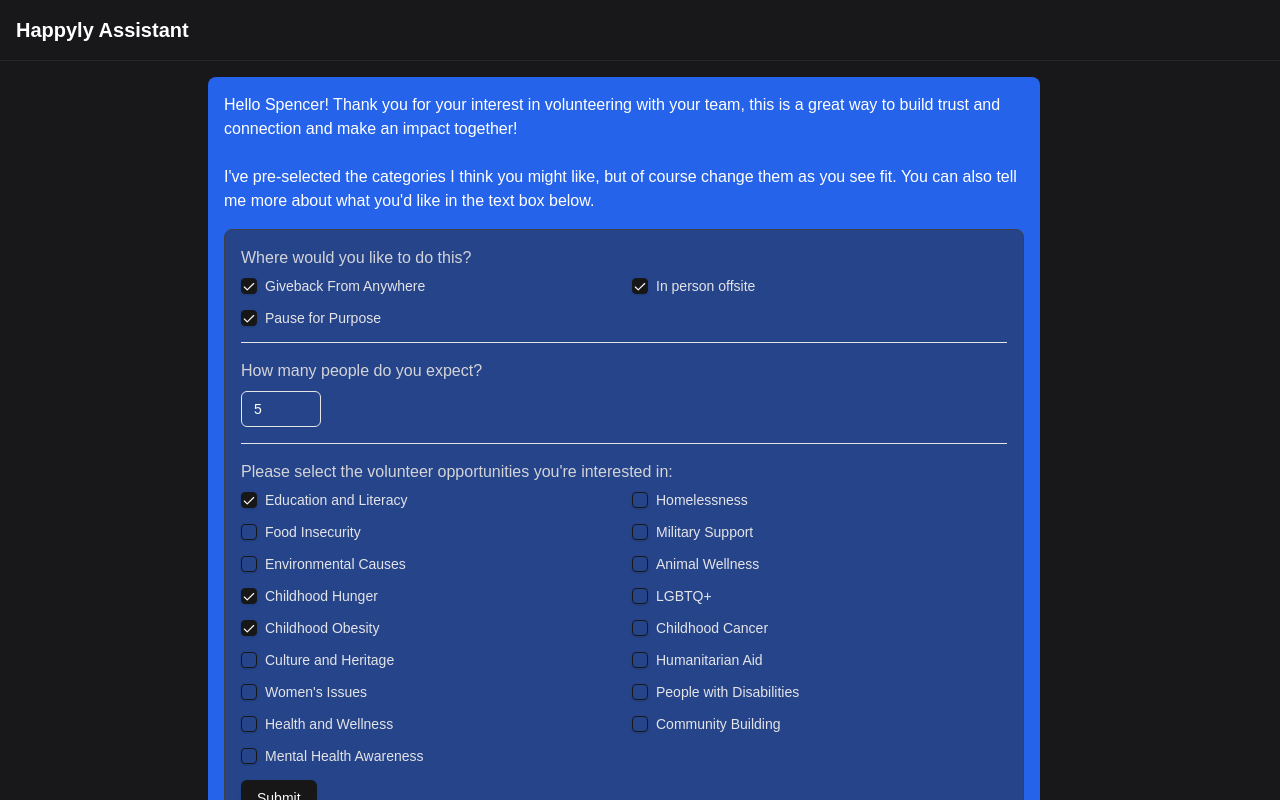
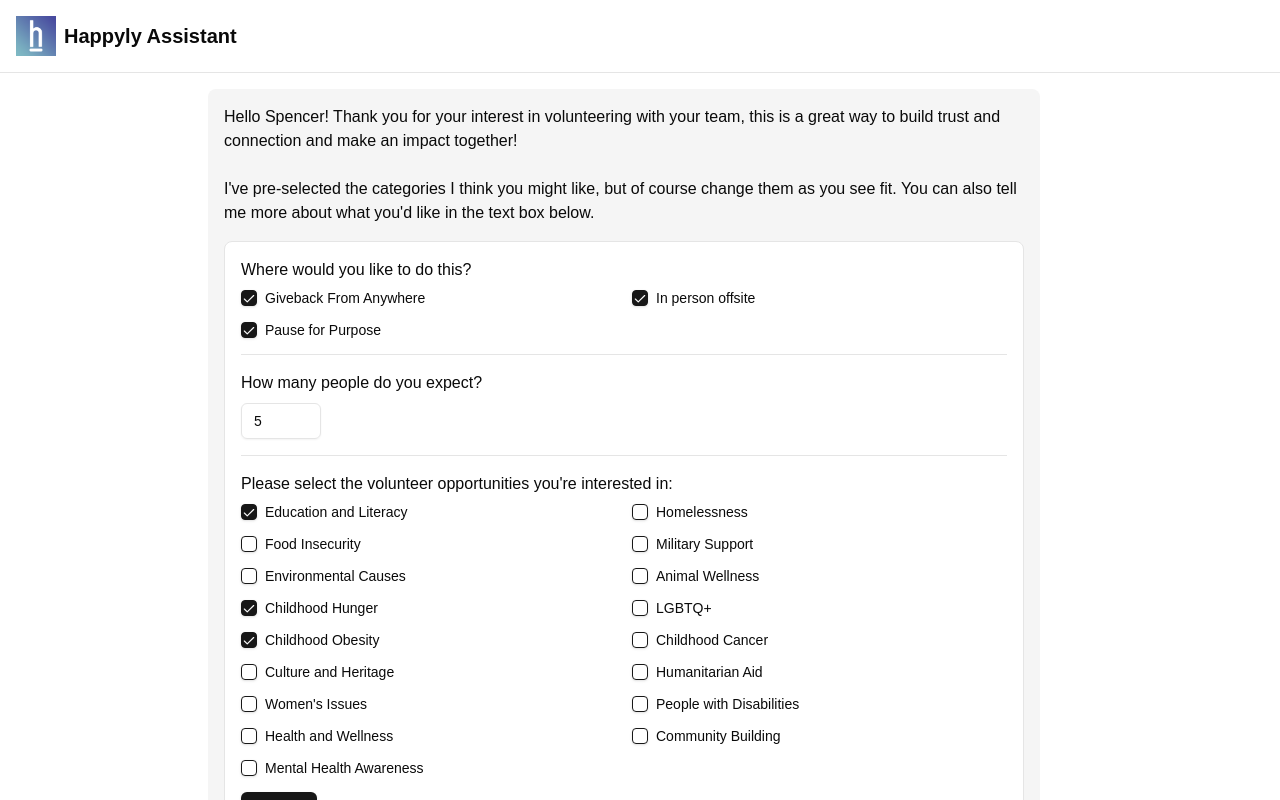
Before and after one commit to sevans415/ai-assistant, a Next.js app: page / in a window 1280 px wide. Both pictures are taken after a click on the button "Volunteer with your team". Shown: the top 800 px of the page. Built offline with nearby package versions, Linux system fonts and the light colour scheme.

Commit message:
style it black/white

```diff
--- a/components/chat-interface.tsx
+++ b/components/chat-interface.tsx
@@ -166,7 +166,7 @@
   };
 
   return (
-    <div className="min-h-screen bg-zinc-900 flex flex-col">
+    <div className="min-h-screen bg-background flex flex-col">
       <Header isExpanded={isExpanded} onReset={handleReset} />
 
       <div className="flex-1 flex flex-col max-w-4xl mx-auto w-full p-4 gap-4">
@@ -176,7 +176,7 @@
               "flex flex-col items-center justify-center min-h-[80vh]"
             )}
           >
-            <h1 className="text-3xl font-semibold text-white mb-8">
+            <h1 className="text-3xl font-semibold mb-8">
               Hey Spencer, what can I help with?
             </h1>
             <ChatInput
@@ -187,7 +187,7 @@
               className="w-full mb-8"
             />
             <PillActionButtons onClick={handlePillClick} />
-            <p className="text-white mb-8 text-center whitespace-pre-wrap">
+            <p className="mb-8 text-center whitespace-pre-wrap">
               {homepageWelcome}
             </p>
           </div>
@@ -222,9 +222,9 @@
               ))}
               {isLoading && (
                 <div className="flex items-center space-x-1 animate-fade-in p-2">
-                  <div className="w-2 h-2 rounded-full bg-blue-500 animate-bounce [animation-delay:-0.3s]"></div>
-                  <div className="w-2 h-2 rounded-full bg-blue-500 animate-bounce [animation-delay:-0.15s]"></div>
-                  <div className="w-2 h-2 rounded-full bg-blue-500 animate-bounce"></div>
+                  <div className="w-2 h-2 rounded-full bg-primary animate-bounce [animation-delay:-0.3s]"></div>
+                  <div className="w-2 h-2 rounded-full bg-primary animate-bounce [animation-delay:-0.15s]"></div>
+                  <div className="w-2 h-2 rounded-full bg-primary animate-bounce"></div>
                 </div>
               )}
             </div>
--- a/components/chat/activity-results.tsx
+++ b/components/chat/activity-results.tsx
@@ -19,7 +19,7 @@
               target="_blank"
               rel="noopener noreferrer"
             >
-              <div className="flex-shrink-0 p-4 h-full rounded-lg bg-zinc-800/50 border border-zinc-700 w-64">
+              <div className="flex-shrink-0 p-4 h-full rounded-lg bg-background border border-border w-64">
                 <h3 className="font-medium mb-2 text-center">
                   {activity.metadata?.headline}
                 </h3>
@@ -35,7 +35,7 @@
           ))}
         </div>
       )}
-      <div className="text-zinc-300 block text-center mt-2 flex justify-center items-center">
+      <div className="text-center mt-2 flex justify-center items-center">
         {`Didn't find what you're looking for? Need help? `}
         <Link
           href="https://meetings.hubspot.com/caitlin-iseler?uuid=518b07de-3f5a-469c-b7cf-6bf22643553c"
--- a/components/chat/chat-input.tsx
+++ b/components/chat/chat-input.tsx
@@ -29,11 +29,11 @@
       }}
       className={cn("relative transition-all duration-500", className)}
     >
-      <Card className="bg-zinc-800 border-zinc-700">
+      <Card className="bg-background border-border">
         <div className="flex items-center gap-2 p-2">
           <Input
             placeholder="Message Happyly Assistant"
-            className="bg-transparent border-0 text-white placeholder:text-zinc-400 focus-visible:ring-0 focus-visible:ring-offset-0"
+            className="bg-transparent border-0 shadow-none placeholder:text-zinc-400 focus-visible:ring-0 focus-visible:ring-offset-0"
             value={value}
             onChange={e => onChange(e.target.value)}
           />
@@ -59,7 +59,7 @@
                 type="submit"
                 size="icon"
                 disabled={!value}
-                className="bg-blue-600 hover:bg-blue-700 text-white rounded-lg"
+                className="bg-primary hover:bg-primary/80 rounded-lg"
               >
                 <ArrowUp className="h-5 w-5" />
               </Button>
--- a/components/chat/header.tsx
+++ b/components/chat/header.tsx
@@ -1,4 +1,5 @@
 import { cn } from "@/lib/utils";
+import Image from "next/image";
 
 interface HeaderProps {
   isExpanded: boolean;
@@ -9,16 +10,22 @@
   return (
     <header
       className={cn(
-        "border-b border-zinc-800 p-4 transition-all duration-500",
+        "border-b border-border p-4 transition-all duration-500",
         isExpanded ? "opacity-100" : "opacity-0 hidden"
       )}
+      onClick={onReset}
     >
-      <h1
-        className="text-xl font-semibold text-white cursor-pointer hover:opacity-80"
-        onClick={onReset}
-      >
-        Happyly Assistant
-      </h1>
+      <div className="flex items-center gap-2">
+        <Image
+          src="/happyly-logo.png"
+          alt="Happyly Logo"
+          width={40}
+          height={40}
+        />
+        <h1 className="text-xl font-semibold cursor-pointer hover:opacity-80">
+          Happyly Assistant
+        </h1>
+      </div>
     </header>
   );
 }
--- a/components/chat/message-item.tsx
+++ b/components/chat/message-item.tsx
@@ -11,8 +11,8 @@
     <div
       className={`p-4 rounded-lg ${
         message.role === "assistant"
-          ? "bg-blue-600 text-white mr-8"
-          : "bg-zinc-800 text-zinc-300 ml-8"
+          ? "bg-accent mr-8"
+          : "bg-secondary-foreground text-zinc-300 ml-8"
       }`}
     >
       <p className="whitespace-pre-wrap">
--- a/components/chat/options-grid.tsx
+++ b/components/chat/options-grid.tsx
@@ -29,10 +29,10 @@
     optionPackage;
 
   return (
-    <div className="mt-4 p-4 bg-zinc-800/50 rounded-lg border border-zinc-700">
+    <div className="mt-4 p-4 bg-background rounded-lg border border-border">
       {displayConfig.location && (
         <>
-          <p className="text-zinc-300 mb-2">Where would you like to do this?</p>
+          <p className="mb-2">Where would you like to do this?</p>
           <div className="grid grid-cols-1 md:grid-cols-2 gap-4">
             {locationOptions.map(option => (
               <div key={option} className="flex items-center space-x-2">
@@ -54,7 +54,7 @@
                 />
                 <label
                   htmlFor={`location-${option}`}
-                  className="text-sm font-medium leading-none peer-disabled:cursor-not-allowed peer-disabled:opacity-70 text-zinc-200"
+                  className="text-sm font-medium leading-none peer-disabled:cursor-not-allowed peer-disabled:opacity-7"
                 >
                   {option}
                 </label>
@@ -66,7 +66,7 @@
       )}
       {displayConfig.groupSize && (
         <>
-          <p className="text-zinc-300 mb-2">How many people do you expect?</p>
+          <p className="mb-2">How many people do you expect?</p>
           <Input
             className="mb-2 max-w-20"
             type="number"
@@ -78,7 +78,7 @@
       )}
       {displayConfig.options && (
         <>
-          <p className="text-zinc-300 mb-2">{optionsTitle}</p>
+          <p className="mb-2">{optionsTitle}</p>
           <div className="grid grid-cols-1 md:grid-cols-2 gap-4">
             {options.map(option => (
               <div key={option} className="flex items-center space-x-2">
@@ -97,7 +97,7 @@
                 />
                 <label
                   htmlFor={option}
-                  className="text-sm font-medium leading-none peer-disabled:cursor-not-allowed peer-disabled:opacity-70 text-zinc-200"
+                  className="text-sm font-medium leading-none peer-disabled:cursor-not-allowed peer-disabled:opacity-70"
                 >
                   {option}
                 </label>
--- a/components/chat/pill-action-buttons.tsx
+++ b/components/chat/pill-action-buttons.tsx
@@ -10,21 +10,21 @@
     <div className="flex flex-wrap gap-2 justify-center mb-6">
       <Button
         variant="outline"
-        className="rounded-full bg-transparent text-zinc-300 border-zinc-700 hover:bg-zinc-800 hover:text-white"
+        className="rounded-full bg-transparent border-border hover:bg-accent-foreground hover:text-secondary"
         onClick={() => onClick("giveback")}
       >
         Volunteer with your team
       </Button>
       <Button
         variant="outline"
-        className="rounded-full bg-transparent text-zinc-300 border-zinc-700 hover:bg-zinc-800 hover:text-white"
+        className="rounded-full bg-transparent border-border hover:bg-accent-foreground hover:text-secondary"
         onClick={() => onClick("wellness")}
       >
         Wellness activity with your team
       </Button>
       <Button
         variant="outline"
-        className="rounded-full bg-transparent text-zinc-300 border-zinc-700 hover:bg-zinc-800 hover:text-white"
+        className="rounded-full bg-transparent border-border hover:bg-accent-foreground hover:text-secondary"
         onClick={() => onClick("coach")}
       >
         Team building table topics
```
Also changed, not shown: public/happyly-logo.png (added).
